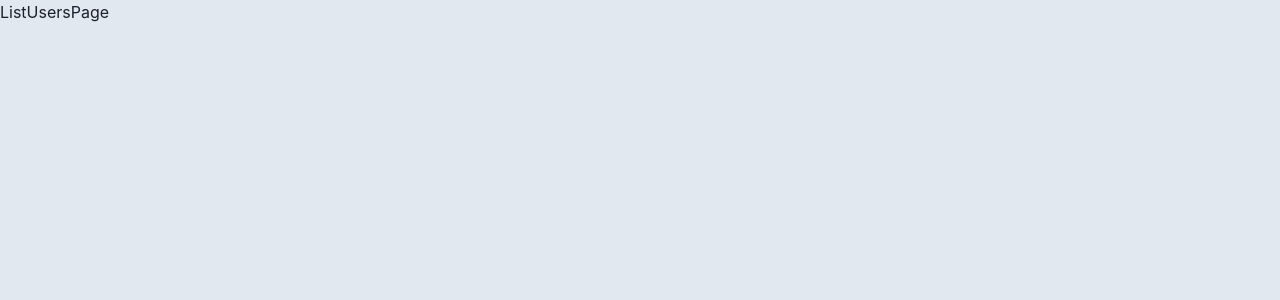
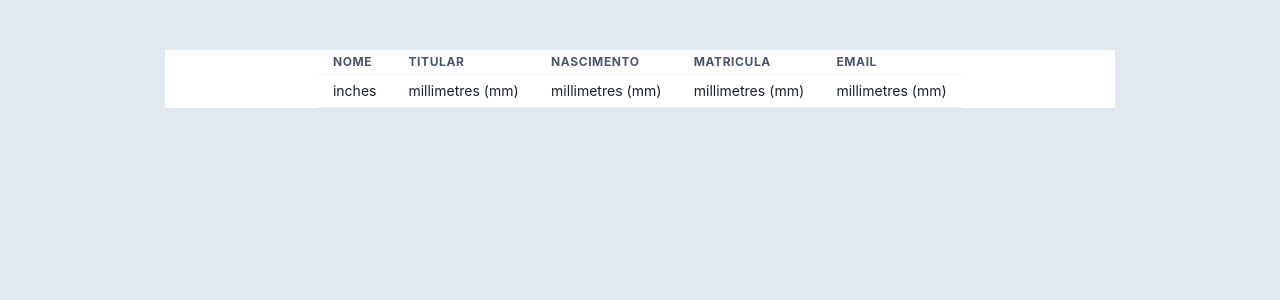
Before and after one commit to XavierGabriel92/nova-odonto-inclusao, a Next.js app: page /users in a window 1280 px wide. Shown: the top 300 px of the page. Built offline with nearby package versions, Linux system fonts and the light colour scheme.

Commit message:
inject token

```diff
--- a/package.json
+++ b/package.json
@@ -15,13 +15,16 @@
     "@prisma/client": "^4.1.1",
     "axios": "^0.27.2",
     "framer-motion": "^6",
+    "jsonwebtoken": "^8.5.1",
     "next": "12.2.3",
+    "nookies": "^2.5.2",
     "react": "18.2.0",
     "react-dom": "18.2.0",
     "react-hook-form": "^7.34.0",
     "react-icons": "^4.4.0"
   },
   "devDependencies": {
+    "@types/jsonwebtoken": "^8.5.8",
     "@types/node": "18.6.3",
     "@types/react": "18.0.15",
     "@types/react-dom": "18.0.6",
--- a/src/context/auth/index.tsx
+++ b/src/context/auth/index.tsx
@@ -1,9 +1,11 @@
-import { createContext, useContext, useState } from "react";
-import axios from "axios";
+import { createContext, useContext, useEffect, useState } from "react";
+import { setCookie, parseCookies } from "nookies";
+import { useRouter } from "next/router";
 import { useToast } from "@chakra-ui/react";
-import { Prisma } from "@prisma/client";
+import { Company } from "@prisma/client";
+
 import { AuthProviderProps, AuthContextProps, AuthBodyRequest } from "./types";
-import { useRouter } from "next/router";
+import { api } from "../../utils/axios";
 
 export const AuthContext = createContext<AuthContextProps | null>(null);
 
@@ -12,16 +14,19 @@ export function AuthProvider({ children }: AuthProviderProps) {
   const router = useRouter();
 
   const [loading, setLoading] = useState(false);
-  const [company, setCompany] = useState<Prisma.CompanyScalarFieldEnum>();
+  const [company, setCompany] = useState<Company>();
 
-  // adicionar token no retorno da request
   // useeffect para consumir rota passando o token e retornando dados do usuario
   async function singnIn(data: AuthBodyRequest) {
     setLoading(true);
-    axios
+    api
       .post("/api/company/login", data)
-      .then((res) => {
-        setCompany(res.data);
+      .then(({ data }: any) => {
+        const { company, token } = data;
+        setCompany(company);
+        setCookie(undefined, "nextauth.token", token, {
+          maxAge: 60 * 60 * 24 * 30, // 30 days
+        });
         router.push("/users");
       })
       .catch(() =>
@@ -35,6 +40,18 @@ export function AuthProvider({ children }: AuthProviderProps) {
       )
       .finally(() => setLoading(false));
   }
+
+  useEffect(() => {
+    const { "nextauth.token": token } = parseCookies();
+
+    if (token) {
+      api.defaults.headers.common["Authorization"] = `Bearer ${token}`;
+      api.get("/api/company/get").then(({ data }: any) => {
+        const { company } = data;
+        setCompany(company);
+      });
+    }
+  }, []);
 
   const value = {
     company,
--- a/src/context/auth/types.ts
+++ b/src/context/auth/types.ts
@@ -1,18 +1,18 @@
 import { ReactNode } from "react";
-import { Prisma } from "@prisma/client";
+import { Company } from "@prisma/client";
 
 export type AuthProviderProps = {
   children: ReactNode;
 };
 
 export type AuthContextProps = {
-  company?: Prisma.CompanyScalarFieldEnum;
+  company?: Company;
   isAuthenticated: boolean;
   loading: boolean;
   singnIn: (data: AuthBodyRequest) => void;
 };
 
 export type AuthBodyRequest = {
-  cnpj: string;
+  cpnj: string;
   password: string;
 };
--- a/src/pages/_app.tsx
+++ b/src/pages/_app.tsx
@@ -1,21 +1,32 @@
 import type { AppProps } from "next/app";
-import { ChakraProvider, Flex } from "@chakra-ui/react";
-import { AuthProvider } from "../context/auth";
+import { Box, ChakraProvider, Flex } from "@chakra-ui/react";
+import { AuthProvider, AuthContext } from "../context/auth";
 
 function MyApp({ Component, pageProps }: AppProps) {
   return (
+    <AuthProvider>
       <ChakraProvider>
-      <AuthProvider>
+        <AuthContext.Consumer>
+          {(context) => (
+            <>
               <Flex
                 flexDirection="column"
                 width="100wh"
                 height="100vh"
                 backgroundColor="gray.200"
               >
+                {context?.isAuthenticated && (
+                  <Box bg="teal.500" w="100%" p={4} color="white">
+                    {context.company?.name}
+                  </Box>
+                )}
                 <Component {...pageProps} />
               </Flex>
+            </>
+          )}
+        </AuthContext.Consumer>
+      </ChakraProvider>
     </AuthProvider>
-    </ChakraProvider>
   );
 }
 
--- /dev/null
+++ b/src/pages/api/company/get.ts
@@ -0,0 +1,25 @@
+import { Prisma } from "@prisma/client";
+import { NextApiRequest, NextApiResponse } from "next";
+import jwt from "jsonwebtoken";
+import { prisma } from "../../../utils/prisma";
+import { decode } from "querystring";
+
+export default async function handler(
+  req: NextApiRequest,
+  res: NextApiResponse
+) {
+  try {
+    const { authorization } = req.headers;
+    var decoded = jwt.verify(authorization!.replace("Bearer ", ""), "superkey");
+
+    const company = (decoded as any).company;
+
+    return res.status(200).json({
+      company,
+    });
+  } catch (e) {
+    res.status(404).json({
+      msg: "Cpnj/password invalidos",
+    });
+  }
+}
--- a/src/pages/api/company/login.ts
+++ b/src/pages/api/company/login.ts
@@ -1,5 +1,6 @@
 import { Prisma } from "@prisma/client";
 import { NextApiRequest, NextApiResponse } from "next";
+import jwt from "jsonwebtoken";
 import { prisma } from "../../../utils/prisma";
 
 export default async function handler(
@@ -7,7 +8,6 @@ export default async function handler(
   res: NextApiResponse
 ) {
   try {
-    console.log(req.body);
     const { cpnj, password } = req.body as Prisma.CompanyWhereInput;
     const company = await prisma.company.findFirstOrThrow({
       where: {
@@ -18,9 +18,13 @@ export default async function handler(
     if (company && password !== company.password) throw new Error();
 
     const { password: companyPassword, ...rest } = company as any;
+    const token = jwt.sign({ company: rest }, "superkey", {
+      expiresIn: 60 * 60 * 24 * 30, // 30 days
+    });
 
     return res.status(200).json({
-      data: rest,
+      company: rest,
+      token,
     });
   } catch (e) {
     res.status(404).json({
--- a/src/pages/users/index.tsx
+++ b/src/pages/users/index.tsx
@@ -1,14 +1,60 @@
+import {
+  Box,
+  Center,
+  Stack,
+  Table,
+  TableCaption,
+  TableContainer,
+  Tbody,
+  Td,
+  Tfoot,
+  Th,
+  Thead,
+  Tr,
+} from "@chakra-ui/react";
 import type { NextPage } from "next";
 import { useEffect } from "react";
 
 const ListUsersPage: NextPage = () => {
-  useEffect(() => {
-    fetch("/api/users/create")
-      .then((res) => res.json())
-      .then((res) => console.log(res));
-  }, []);
+  // useEffect(() => {
+  //   fetch("/api/users/create")
+  //     .then((res) => res.json())
+  //     .then((res) => console.log(res));
+  // }, []);
 
-  return <h1>ListUsersPage</h1>;
+  return (
+    <Center marginTop="50px">
+      <Box
+        background="white"
+        minW={{ base: "90%", md: "750px", lg: "950px" }}
+        justifyContent="center"
+        justifyItems="center"
+      >
+        <TableContainer>
+          <Table variant="simple" size="sm">
+            <Thead>
+              <Tr>
+                <Th>Nome</Th>
+                <Th>Titular</Th>
+                <Th>Nascimento</Th>
+                <Th>Matricula</Th>
+                <Th>Email</Th>
+              </Tr>
+            </Thead>
+            <Tbody>
+              <Tr>
+                <Td>inches</Td>
+                <Td>millimetres (mm)</Td>
+                <Td>millimetres (mm)</Td>
+                <Td>millimetres (mm)</Td>
+                <Td>millimetres (mm)</Td>
+              </Tr>
+            </Tbody>
+          </Table>
+        </TableContainer>
+      </Box>
+    </Center>
+  );
 };
 
 export default ListUsersPage;
--- /dev/null
+++ b/src/utils/axios.ts
@@ -0,0 +1,18 @@
+import axios from "axios";
+import { parseCookies } from "nookies";
+
+export const api = axios.create();
+
+export function getAPIClient(ctx?: any) {
+  const { "nextauth.token": token } = parseCookies(ctx);
+
+  api.interceptors.request.use((config) => {
+    return config;
+  });
+
+  if (token) {
+    api.defaults.headers.common["Authorization"] = `Bearer ${token}`;
+  }
+
+  return api;
+}
```
Also changed, not shown: src/middleware.ts (added, +16 -0 lines), src/pages/index.tsx (+9 -4 lines), 1 other file (tests, documents, lock files or other folders). Lines whose indentation alone changed are shown as unchanged.
